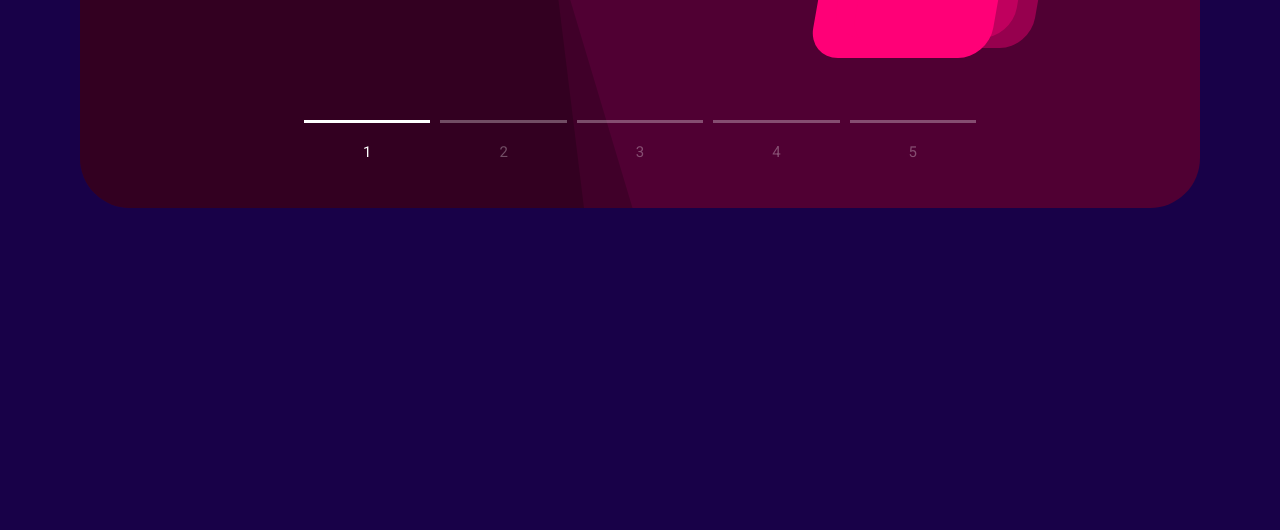
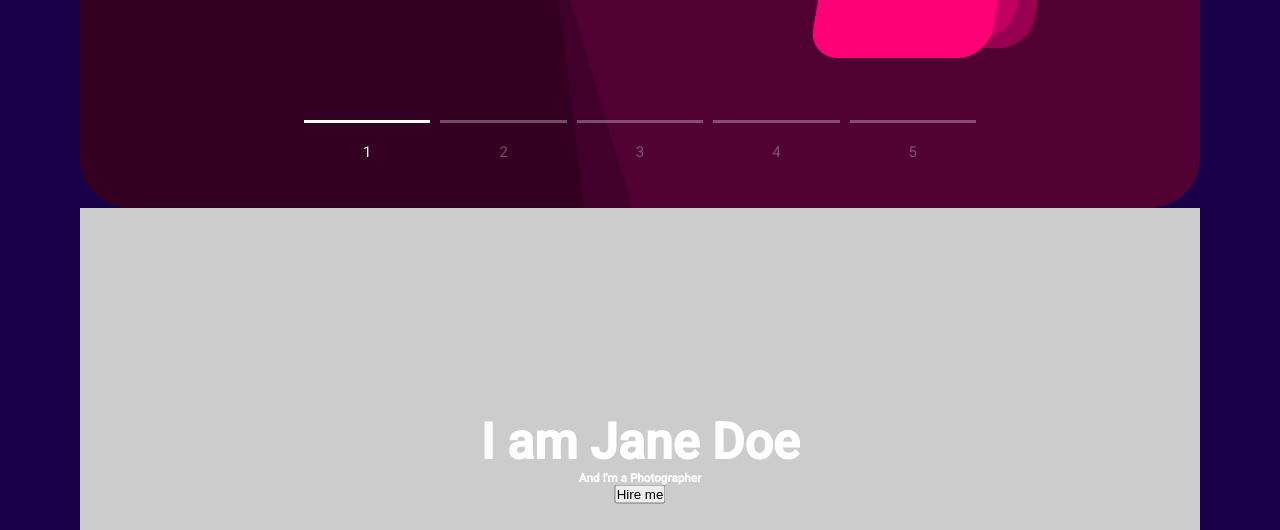
Before and after one commit to gmostofabd/image-slider, a plain HTML site: page index.html in a window 1280 px wide. Shown: the part 422-952 px from the top of the page. Before the commit the page ends 800 px from the top, so only its background shows below. Drawn offline with Linux system fonts and the light colour scheme; files that its build step writes are made by us from their sources; a script that the page names is missing.

Commit message:
Update index.html

```diff
--- a/index.html
+++ b/index.html
@@ -132,5 +132,17 @@
     </html>
     <!-- partial -->
     <script src="./script.js"></script>
+
+<div class="hero-image">
+  <div class="hero-text">
+    <h1 style="font-size:50px">I am Jane Doe</h1>
+    <h3>And I'm a Photographer</h3>
+    <button>Hire me</button>
+  </div>
+</div>
+
+
+
+
   </body>
 </html>
```
